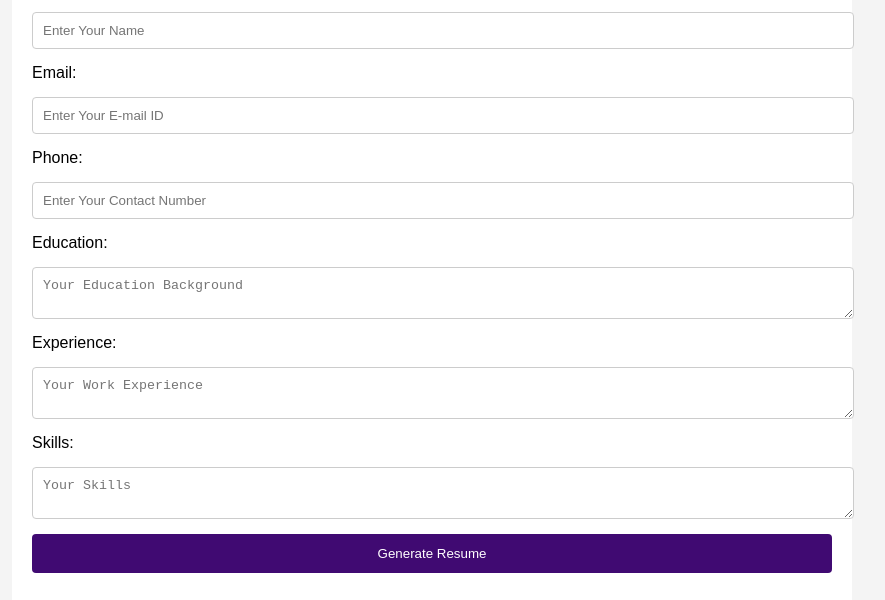
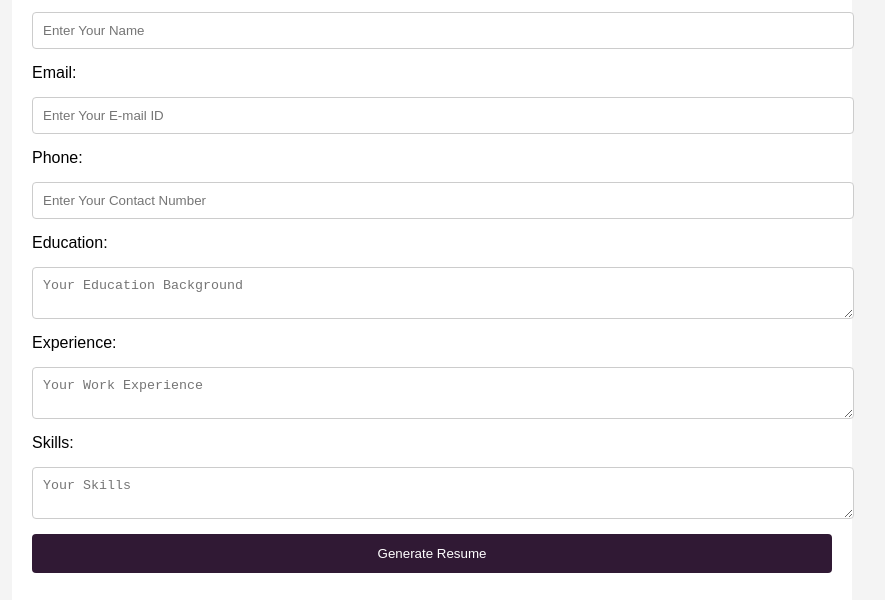
Before and after one commit to Atiksh-Patel/Resume-generator, a plain HTML site: page index.html in a window 1280 px wide. Shown: the part 141-741 px from the top of the page, without its empty margins (208-1093 px from the left). Drawn offline with Linux system fonts and the light colour scheme.

Commit message:
Update style.css

```diff
--- a/style.css
+++ b/style.css
@@ -31,7 +31,7 @@ input, textarea {
 }
 
 button {
-  background-color: rgb(64, 10, 114);
+  background-color: rgb(48, 25, 52);
   color: white;
   padding: 12px;
   border: none;
@@ -40,7 +40,7 @@ button {
 }
 
 button:hover {
-  background-color: rgb(48, 7, 87);
+  background-color: rgb(20, 10, 20);
 }
 
 .resume{
```
